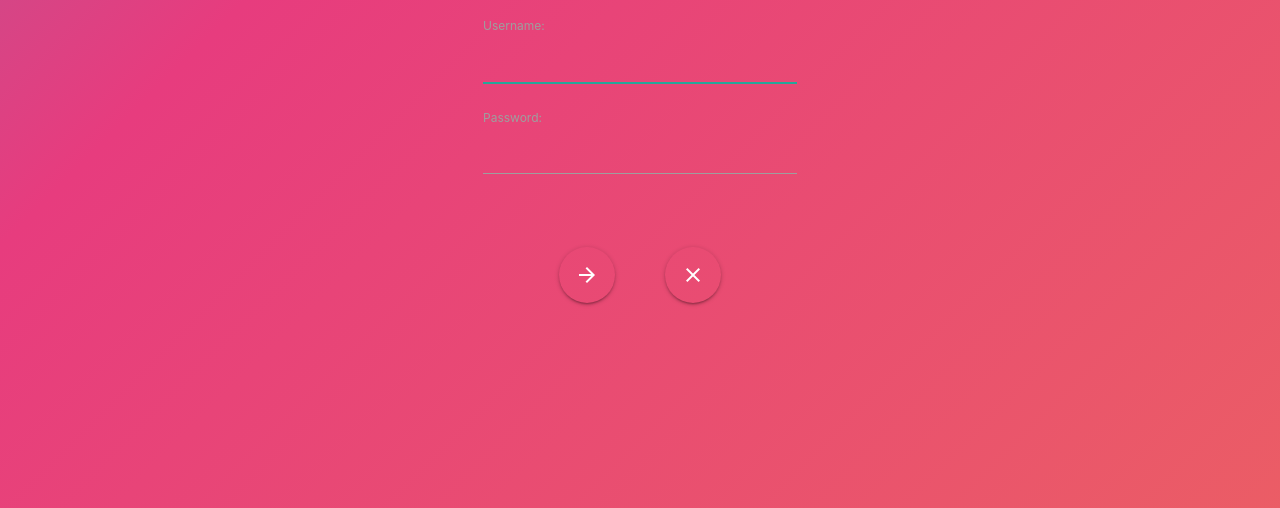
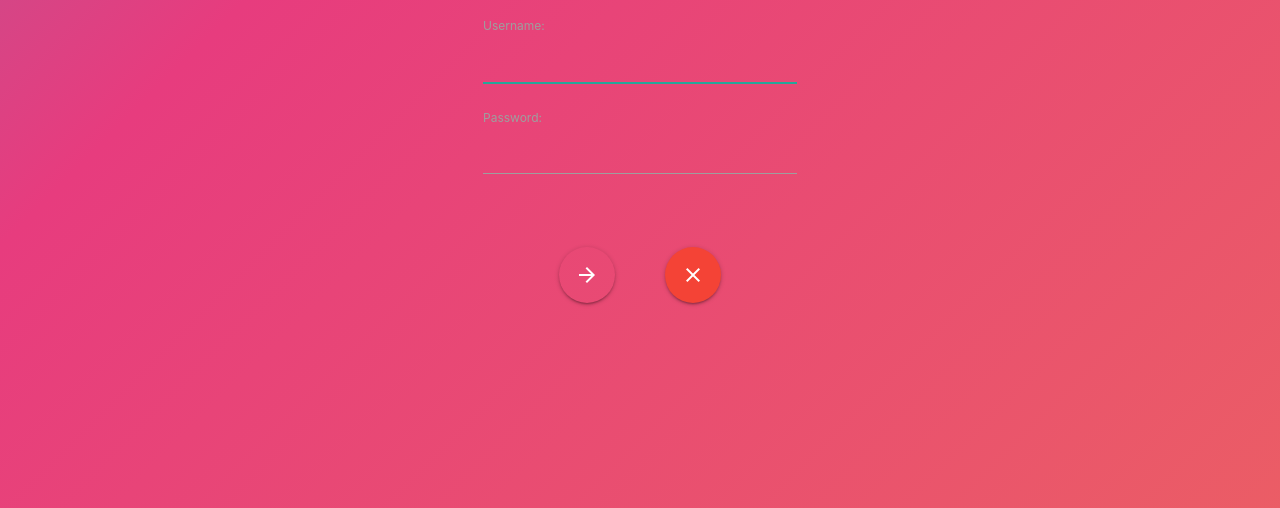
Before and after one commit to mikeolsonn/fitiva, a Django app: page /accounts/login/ in a window 1280 px wide. Shown: the part 292-800 px from the top of the page. Run offline with Django 3.2, Linux system fonts and the light colour scheme.

Commit message:
changes cancel button color

```diff
--- a/main_app/templates/registration/login.html
+++ b/main_app/templates/registration/login.html
@@ -26,7 +26,7 @@
             <button type="submit" class="btn-floating btn-large waves-effect waves-light transparent">
                 <i class="material-icons">arrow_forward</i>
             </button>
-            <button type="button" class="btn-floating btn-large waves-effect waves-light transparent">
+            <button type="button" class="btn-floating btn-large waves-effect waves-light red">
                 <a href="{% url 'home' %}">
                     <i class="material-icons">clear</i>
                 </a>
```
